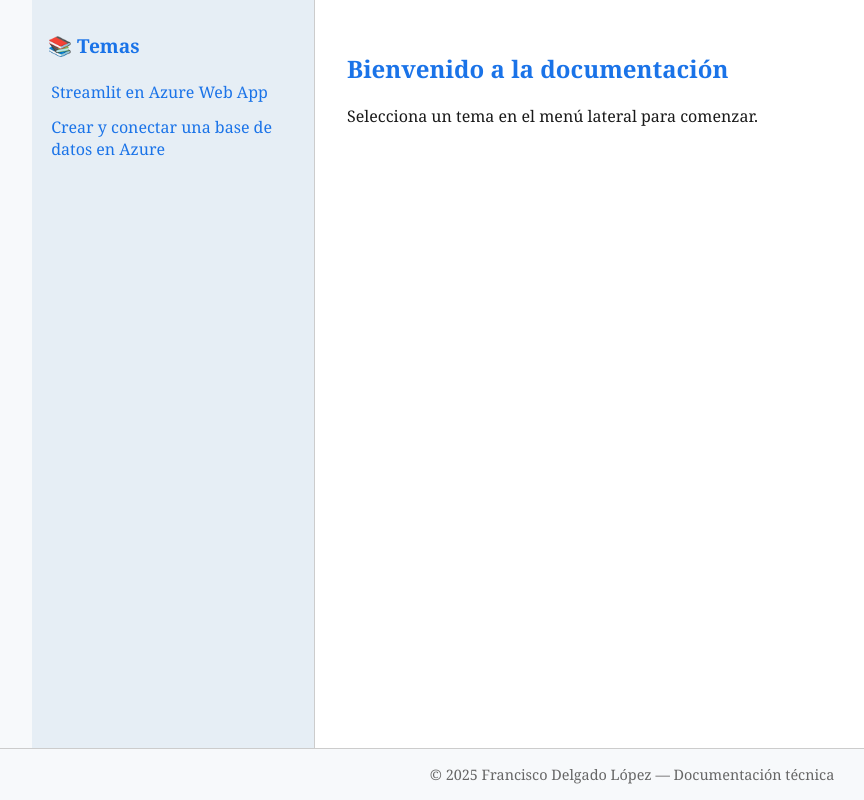
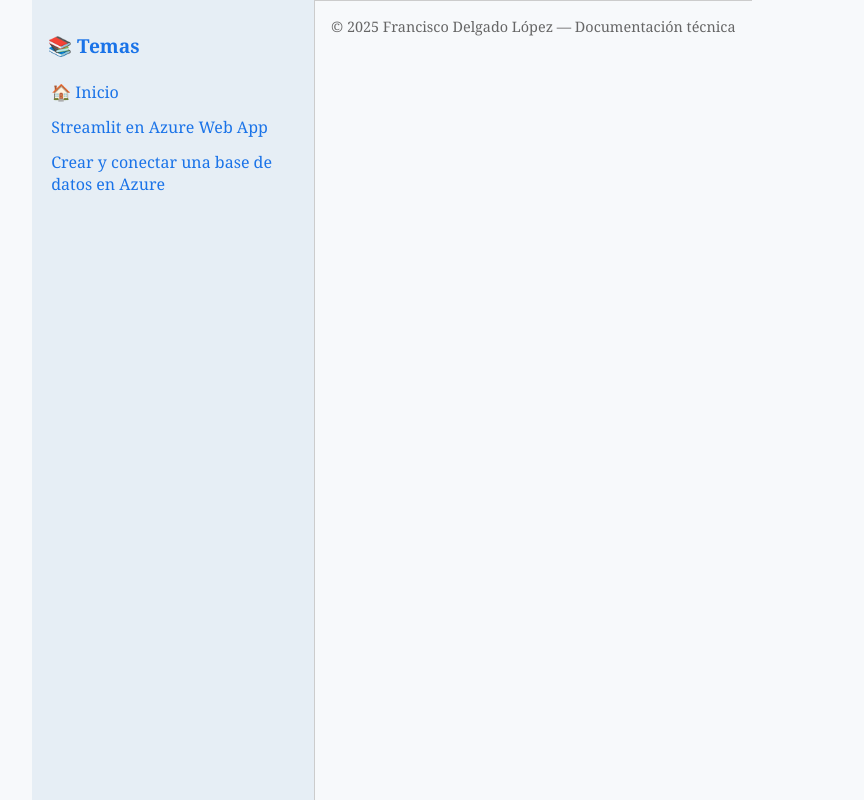
Before and after one commit to fdelgado-isdefe/Documentacion, a plain HTML site: page index.html in a window 1280 px wide. Shown: the whole page, without its empty margins (8-872 px from the left). Drawn offline with nearby package versions, Linux system fonts and the light colour scheme.

Commit message:
Update index.html

```diff
--- a/index.html
+++ b/index.html
@@ -13,20 +13,13 @@
       <h2>📚 Temas</h2>
       <nav>
         <ul>
+          <li><a href="#" data-file="archivos/inicio.md">🏠 Inicio</a></li>
           <li><a href="#" data-file="archivos/streamlit-on-azappsvc.md">Streamlit en Azure Web App</a></li>
           <li><a href="#" data-file="archivos/mysql-on-azure.md">Crear y conectar una base de datos en Azure</a></li>
           <!-- Añade más enlaces aquí -->
         </ul>
       </nav>
     </aside>
-
-    <main class="content">
-      <section id="markdown-content">
-        <h1>Bienvenido a la documentación</h1>
-        <p>Selecciona un tema en el menú lateral para comenzar.</p>
-      </section>
-    </main>
-  </div>
 
   <footer class="footer">
     © 2025 Francisco Delgado López — Documentación técnica
```
